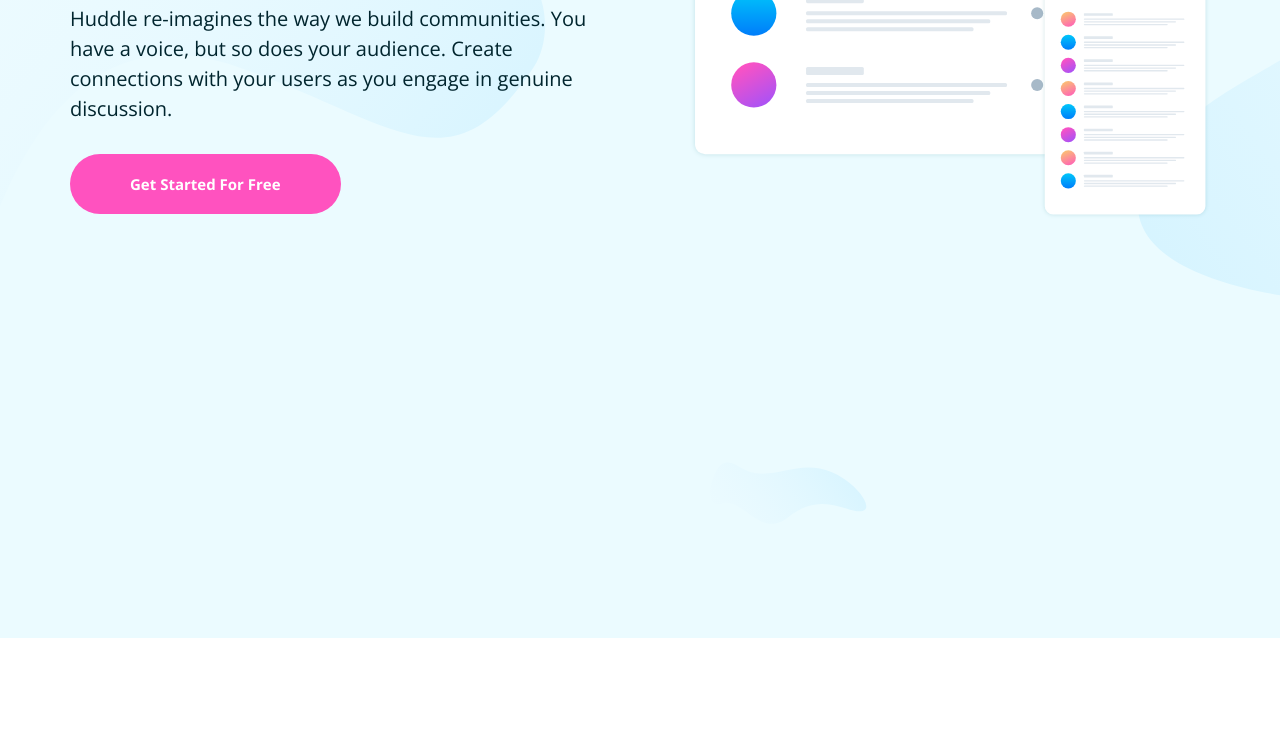
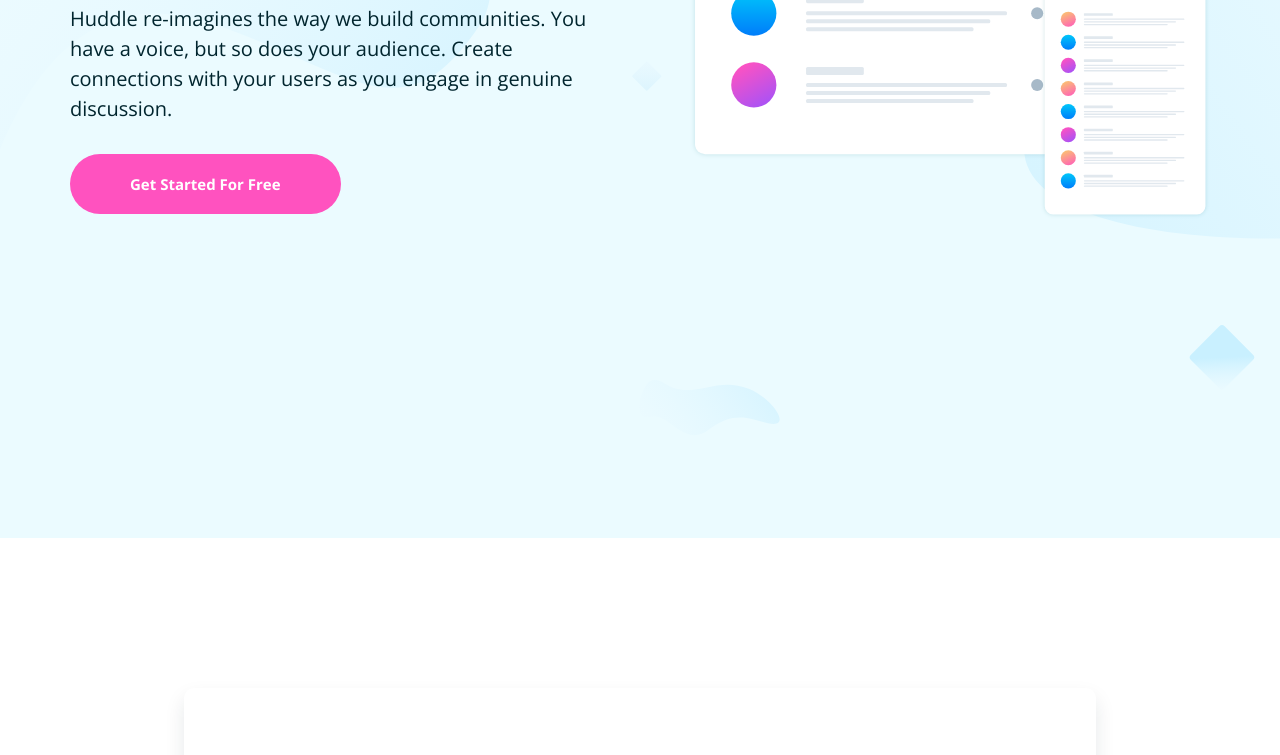
Before and after one commit to ovidiuantonio/huddle-landing-page, a plain HTML site: page index.html in a window 1280 px wide. Shown: the part 362-1117 px from the top of the page. Drawn offline with nearby package versions, Linux system fonts and the light colour scheme.

Commit message:
Update main.css

```diff
--- a/styles/main.css
+++ b/styles/main.css
@@ -40,7 +40,7 @@ body {
 
 .header {
   width: 100%;
-  height: 100rem;
+  height: 90rem;
   background-image: url("../images/bg-hero-desktop.svg");
   background-color: #ebfbff;
   background-size: cover;
```
